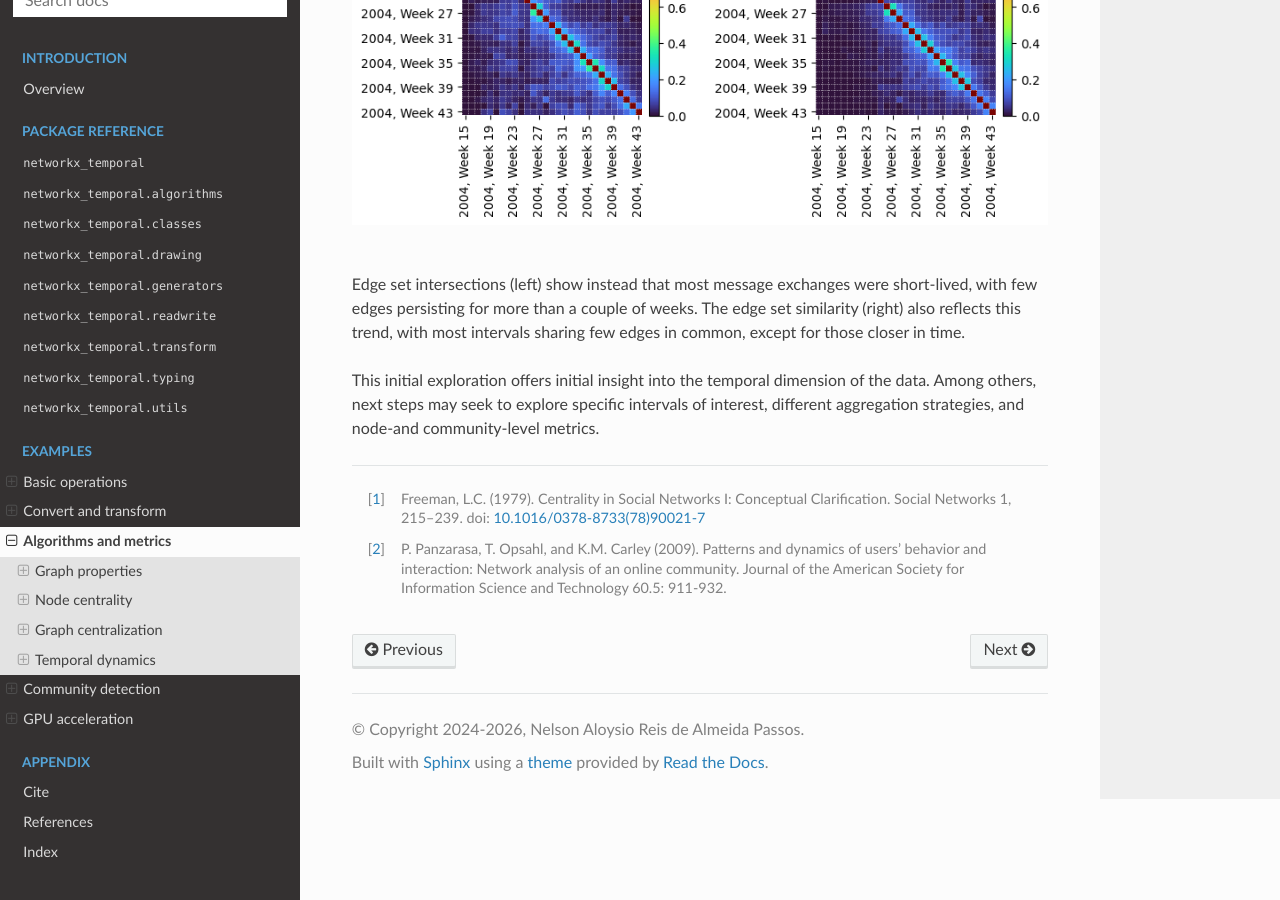
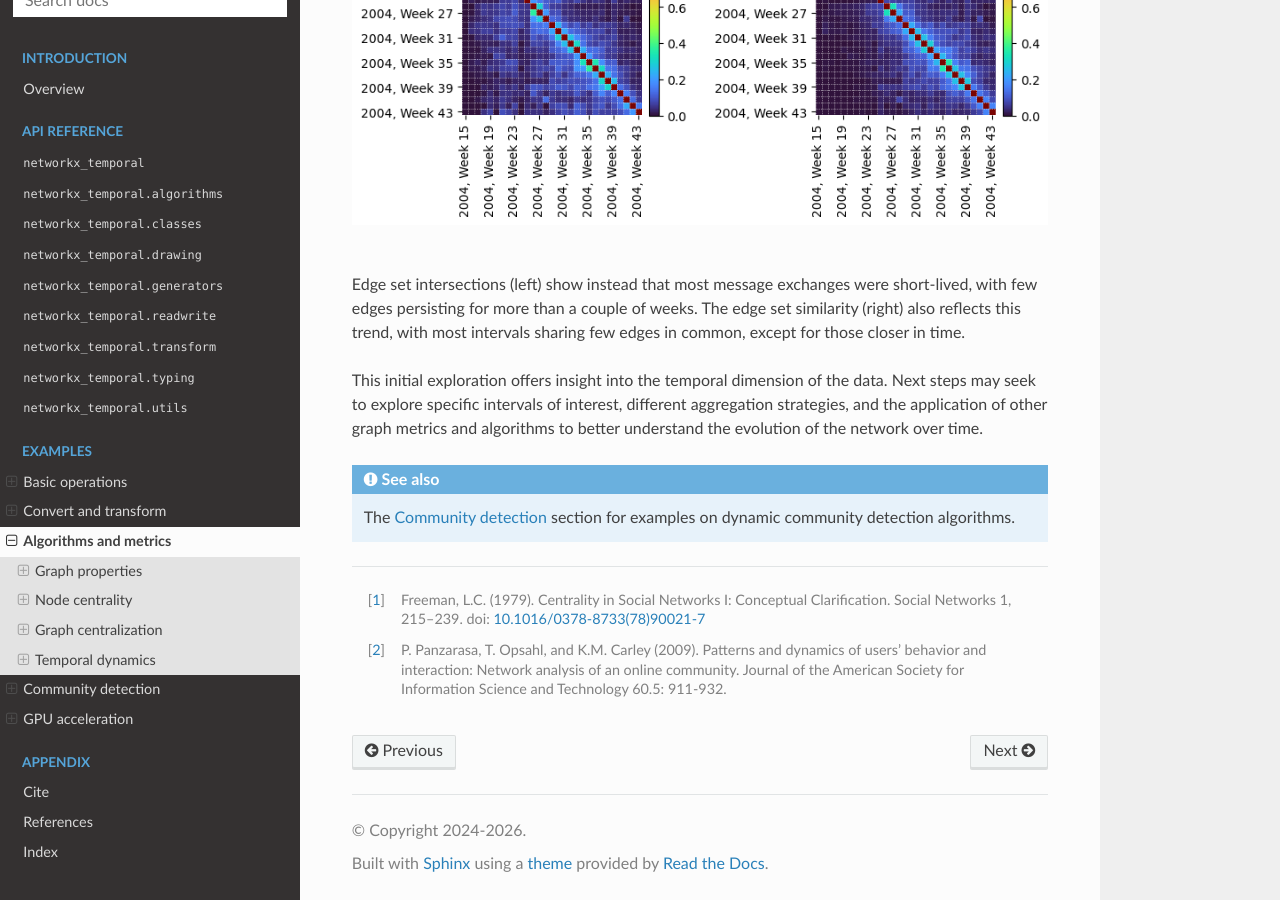
Before and after one commit to nelsonaloysio/networkx-temporal, a Sphinx documentation site: the page built from docs/source/examples/metrics.rst, in a window 1280 px wide and 900 px high, scrolled down 12881 px. Built offline with Sphinx 7.4.7 and the Read the Docs theme 3.1.0, drawn with Linux system fonts in a browser that asks for light colours.

Commit message:
Updated documentation.

```diff
--- a/docs/source/conf.py
+++ b/docs/source/conf.py
@@ -13,7 +13,7 @@ from networkx_temporal import __version__
 release = version = __version__
 
 project = "networkx-temporal"
-copyright = "2024-2026, Nelson Aloysio Reis de Almeida Passos"
+copyright = "2024-2026"
 author = "Nelson Aloysio Reis de Almeida Passos"
 
 for _ in ["-", "a", "b", "post", "rc"]:
--- a/docs/source/examples/community.rst
+++ b/docs/source/examples/community.rst
@@ -329,6 +329,11 @@ This illustrates how algorithms that consider both mixed and dynamic community a
 more fitting choices to graphs in which nodes are not restricted to a single community,
 including greedy optimization approaches, such as those using modularity as a quality function.
 
+.. seealso::
+
+   The `GPU acceleration <gpu.html>`__ section for more community detection examples, including
+   spectral clustering, modularity optimization, and GPU-accelerated algorithm implementations.
+
 -----
 
 .. rubric:: References
--- a/docs/source/examples/metrics.rst
+++ b/docs/source/examples/metrics.rst
@@ -689,10 +689,15 @@ with few edges persisting for more than a couple of weeks. The edge set similari
 also reflects this trend, with most intervals sharing few edges in common, except for
 those closer in time.
 
-This initial exploration offers initial insight into the temporal dimension of the data.
-Among others, next steps may seek to explore specific intervals of interest, different
-aggregation strategies, and node-and community-level metrics.
+This initial exploration offers insight into the temporal dimension of the data.
+Next steps may seek to explore specific intervals of interest, different
+aggregation strategies, and the application of other graph metrics and algorithms to better
+understand the evolution of the network over time.
 
+.. seealso::
+
+   The `Community detection <community.html>`__ section for examples on dynamic community
+   detection algorithms.
 
 -----
 
--- a/docs/source/include-api.rst
+++ b/docs/source/include-api.rst
@@ -4,6 +4,6 @@
 
 ..    <style>
 ..    h1 a.reference.internal:after {
-..        content: ' — Package reference';
+..        content: ' — API reference';
 ..    }
 ..    </style>
--- a/docs/source/index.rst
+++ b/docs/source/index.rst
@@ -10,7 +10,7 @@
 
 .. toctree::
    :hidden:
-   :caption: Package reference
+   :caption: API reference
    :glob:
 
    api/api
@@ -273,7 +273,7 @@ Links
 
 For more information on using this package, please refer to the following sections:
 
-- `Package reference <api/api.html>`__ for details on the classes and functions implemented by each module.
+- `API reference <api/api.html>`__ for details on the classes and functions implemented by each module.
 
 - `Examples <examples/basics.html>`__ covering some of its main functionalities and most common use cases.
 
```
Also changed, not shown: docs/source/examples/gpu.rst (+7 -2 lines), 7 other files.
